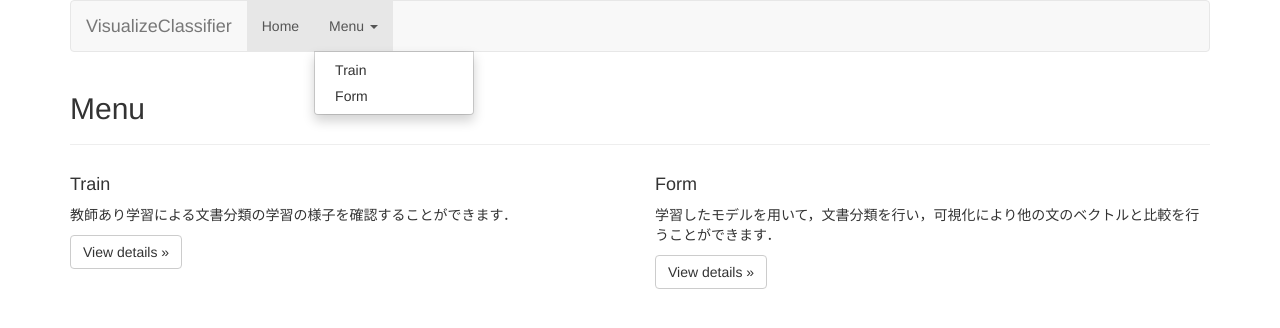
After one commit to rikeda71/VisualizeClassifier, a Flask app: template templates/index.html in a window 1280 px wide. The commit adds this page. Shown: the top 328 px of the page. Run offline with Flask 2, Linux system fonts and the light colour scheme; the template is opened without the code that fills it, so the values that code supplies are empty; parts of the project's set-up code (start-up, migrations or seed data) failed here and were passed over; some libraries are stand-ins or nearby versions.

Commit message:
Add: index page and fix htmls

```diff
--- /dev/null
+++ b/templates/index.html
@@ -0,0 +1,18 @@
+{% extends "layout.html" %}
+{% block content %}
+<div class="page-header">
+    <h2>Menu</h2>
+</div>
+<div class="row marketing">
+    <div class="col-lg-6">
+        <h4>Train</h4>
+        <p>教師あり学習による文書分類の学習の様子を確認することができます．</p>
+        <a class="btn btn-default" href="/train" role="button">View details »</a>
+    </div>
+    <div class="col-lg-6">
+        <h4>Form</h4>
+        <p>学習したモデルを用いて，文書分類を行い，可視化により他の文のベクトルと比較を行うことができます．</p>
+        <a class="btn btn-default" href="/form" role="button">View details »</a>
+    </div>
+</div>
+{% endblock %}
--- a/templates/layout.html
+++ b/templates/layout.html
@@ -11,6 +11,7 @@
         <script src="https://maxcdn.bootstrapcdn.com/bootstrap/3.3.6/js/bootstrap.min.js" integrity="sha384-0mSbJDEHialfmuBBQP6A4Qrprq5OVfW37PRR3j5ELqxss1yVqOtnepnHVP9aJ7xS" crossorigin="anonymous"></script>
     </head>
     <body>
+        <div class="container theme-showcase", role="main">
             <nav class="navbar navbar-default">
                 <div class="container-fluid">
                     <div class="navbar-header">
@@ -20,17 +21,23 @@
                             <span class="icon-bar"></span>
                             <span class="icon-bar"></span>
                         </button>
-                    <a class="navbar-brand" href="#">VisualizeClassifier</a>
+                        <a class="navbar-brand" href="/">VisualizeClassifier</a>
                     </div>
                     <div id="navbar" class="navbar-collapse collapse">
                         <ul class="nav navbar-nav">
-                        <li class="active"><a href="#">Home</a></li>
+                            <li class="active"><a href="/">Home</a></li>
+                            <li class="dropdown open">
+                                <a href="#" class="dropdown-toggle" data-toggle="dropdown" role="button" aria-haspopup="true" aria-expanded="true">Menu <span class="caret"></span></a>
+                                <ul class="dropdown-menu">
                                     <li><a href="train">Train</a></li>
                                     <li><a href="form">Form</a></li>
+                                </ul>
+                            </li>
                         </ul>
                     </div><!--/.nav-collapse -->
                 </div><!--/.container-fluid -->
             </nav>
             {% block content %}{% endblock %}
+        </div>
     </body>
 </html>
```
Also changed, not shown: templates/form.html (+26 -11 lines), templates/sentplot.html (deleted, +0 -11 lines), templates/train.html (+11 -2 lines). Lines whose indentation alone changed are shown as unchanged.
